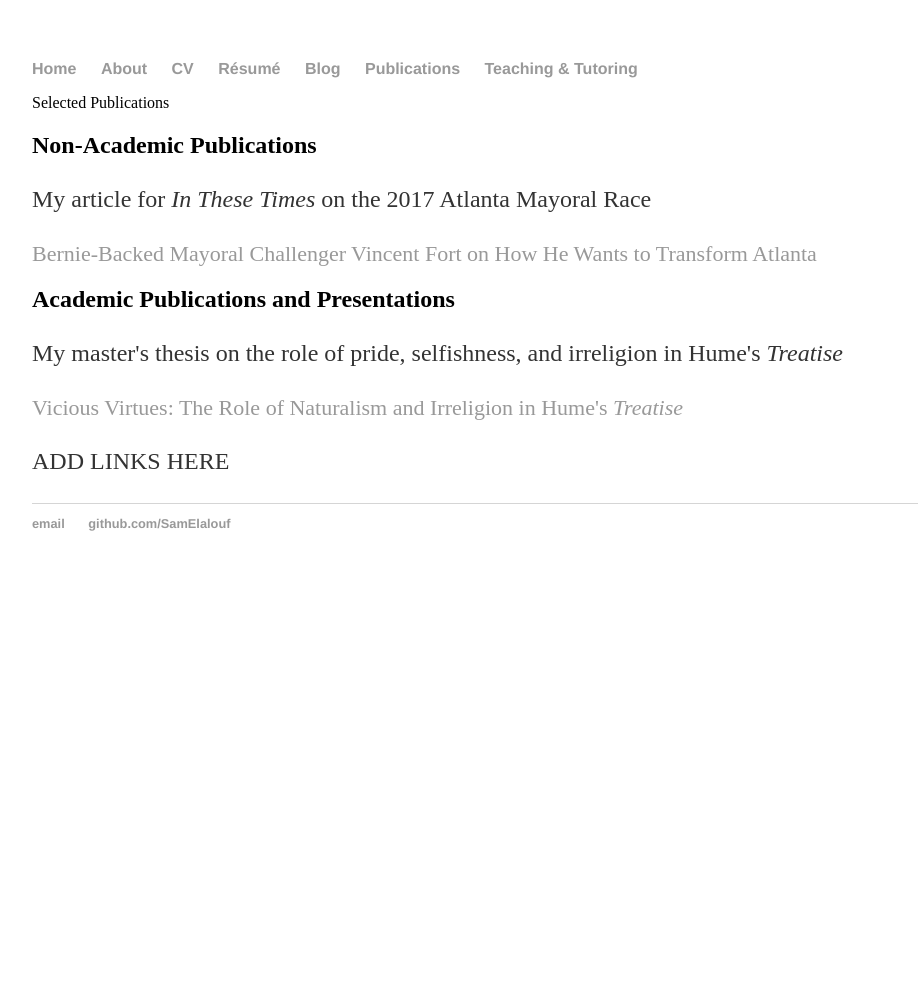
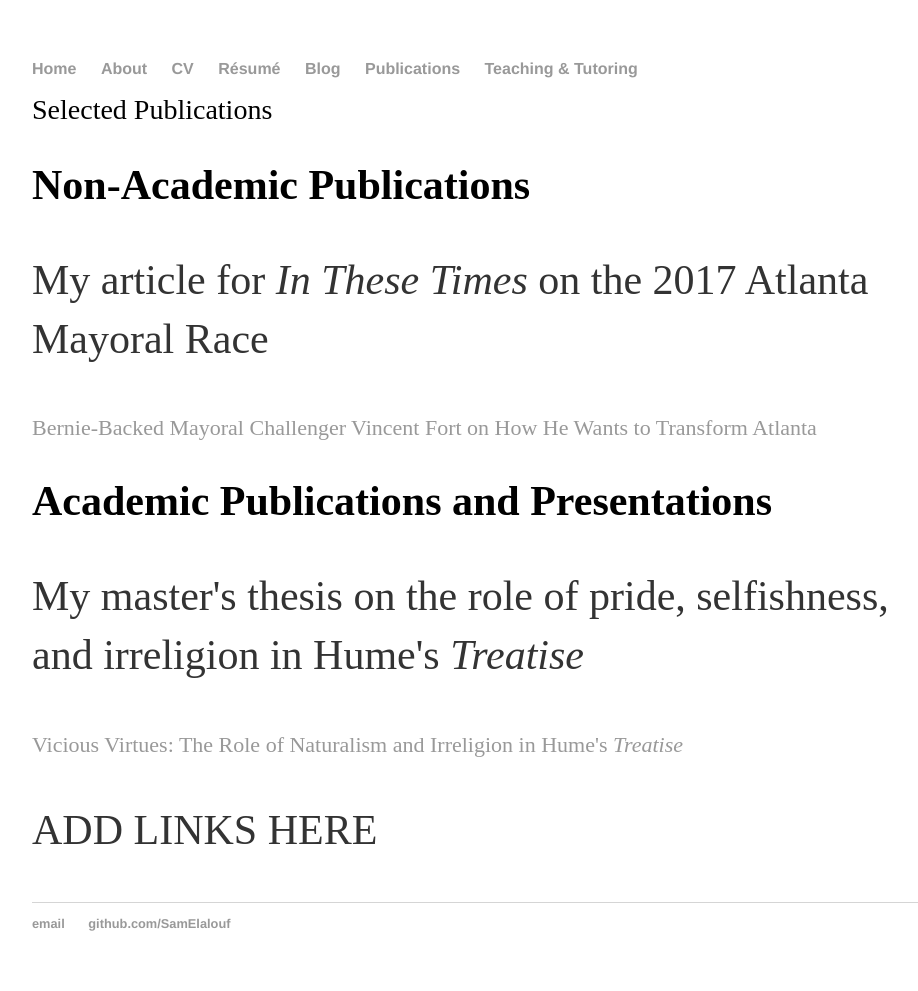
Before and after one commit to SamElalouf/samelalouf.github.io, a Jekyll site: the page built from publications/index.html, in a window 1280 px wide. Shown: the whole page, without its empty margins (160-1078 px from the left). Built offline with Jekyll 4.4.1, drawn with Linux system fonts in a browser that asks for light colours; before the commit the page ends 900 px from its top, so only the background shows below that.

Commit message:
Update index.html

```diff
--- a/publications/index.html
+++ b/publications/index.html
@@ -4,7 +4,7 @@ title: Selected Publications
 ---
 
 <div class="blurb">
-	<h1style="font-family:Garamond;">Selected Publications</h1>
+	<h1style="font-family style="font-size: 28px":Garamond;">Selected Publications</h1>
   <h2>Non-Academic Publications</h2>
   <p>My article for <em>In These Times</em> on the 2017 Atlanta Mayoral Race </p>
   <a href="http://inthesetimes.com/article/20639/bernie-sanders-vincent-fort-atlanta-mayor/" style="font-size: 22px">Bernie-Backed Mayoral Challenger Vincent Fort on How He Wants to Transform Atlanta</a>
```
